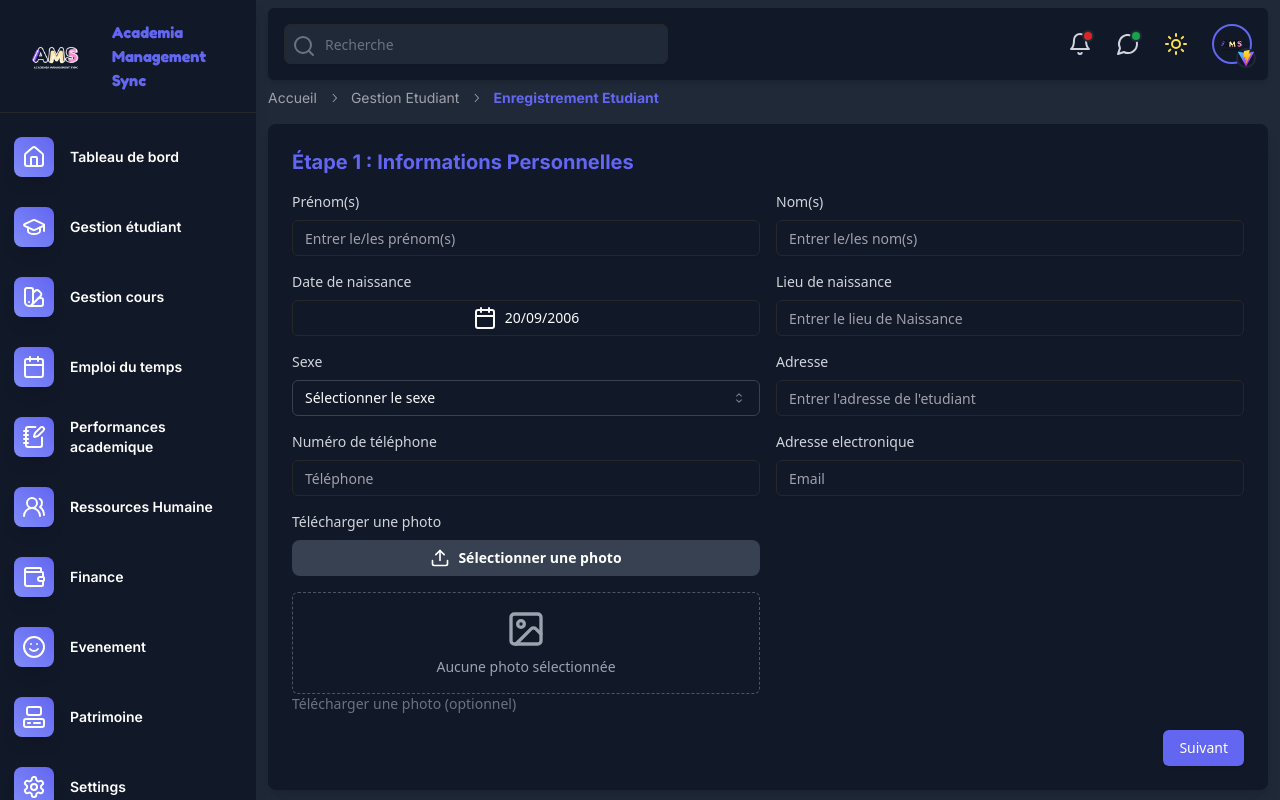
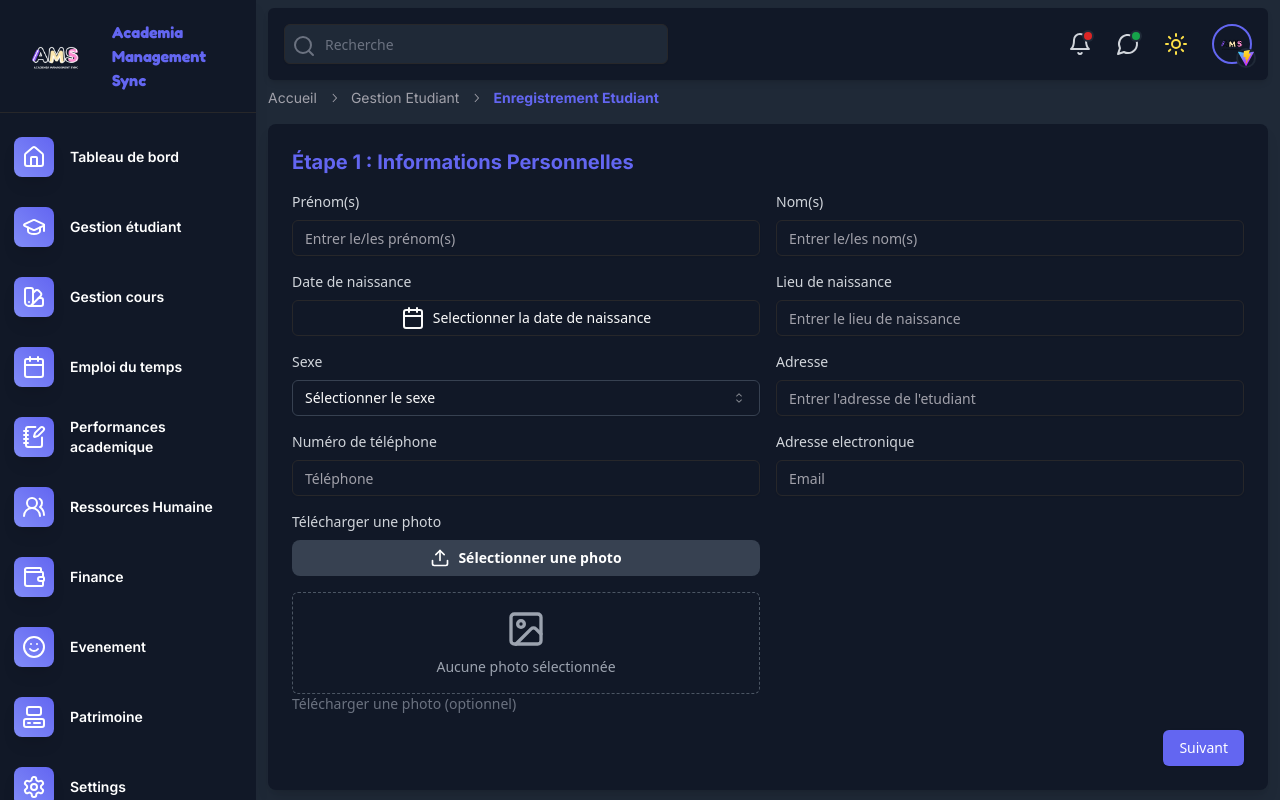
Before and after one commit to AureDulvresse/app.ams.io, a React (Vite) app: page /students/create in a window 1280 px wide. Built offline with nearby package versions, Linux system fonts and the light colour scheme.

Commit message:
Update PersonalInfoForm.tsx

```diff
--- a/src/components/forms/PersonalInfoForm.tsx
+++ b/src/components/forms/PersonalInfoForm.tsx
@@ -44,9 +44,7 @@ const PersonalInfoForm: React.FC<PersonalInfoFormProps> = ({
   handlePhotoUpload, // Callback pour le téléchargement de la photo
   nextStep,
 }) => {
-  const [date, setDate] = useState<Date | null>(
-    new Date(new Date().setFullYear(new Date().getFullYear() - 18))
-  );
+  const [date, setDate] = useState<Date | null>(null);
 
   const [errors, setErrors] = useState<Record<string, string>>({});
 
@@ -136,7 +134,7 @@ const PersonalInfoForm: React.FC<PersonalInfoFormProps> = ({
                 className="flex items-center gap-2 border hover:dark:bg-gray-800 w-full"
               >
                 <CalendarIcon />
-                {date ? format(date, "dd/MM/yyyy") : "Date de Naissance"}
+                {date ? format(date, "dd/MM/yyyy") : "Selectionner la date de naissance"}
               </Button>
             </DropdownMenuTrigger>
 
@@ -173,7 +171,7 @@ const PersonalInfoForm: React.FC<PersonalInfoFormProps> = ({
             name="pob"
             value={formData.pob}
             onChange={handleInputChange}
-            placeholder="Entrer le lieu de Naissance"
+            placeholder="Entrer le lieu de naissance"
             required
           />
           {errors.pob && <p className="text-red-500">{errors.pob}</p>}
```
